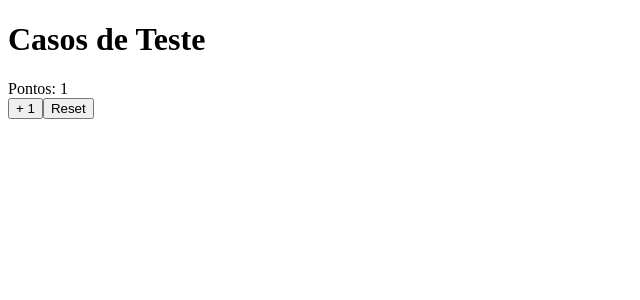
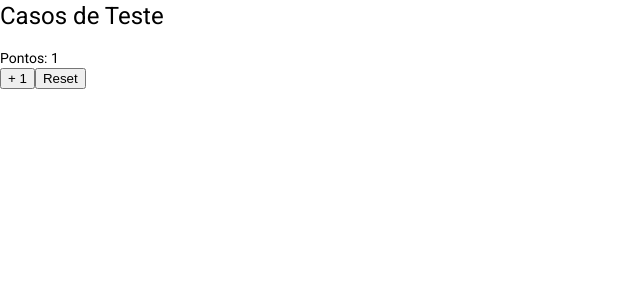
Before and after one commit to martins86/poc-angular-tests-unit-e2e, an Angular app: page / in a window 1280 px wide. Shown: the top 300 px of the page, without its empty margins (0-640 px from the left). Built offline with nearby package versions, Linux system fonts and the light colour scheme.

Commit message:
include angular material

```diff
--- a/angular.json
+++ b/angular.json
@@ -28,6 +28,7 @@
               "src/assets"
             ],
             "styles": [
+              "./node_modules/@angular/material/prebuilt-themes/indigo-pink.css",
               "src/styles.scss"
             ],
             "scripts": []
@@ -92,6 +93,7 @@
               "src/assets"
             ],
             "styles": [
+              "./node_modules/@angular/material/prebuilt-themes/indigo-pink.css",
               "src/styles.scss"
             ],
             "scripts": []
@@ -124,6 +126,7 @@
           }
         }
       }
-    }},
+    }
+  },
   "defaultProject": "poc-angular-tests-unit-e2e"
 }
--- a/package.json
+++ b/package.json
@@ -28,17 +28,19 @@
   "bugs": {
     "url": "https://github.com/martins86/poc-angular-tests-unit-e2e/issues"
   },
-  "engines" : {
-    "node" : "^12.18.3"
+  "engines": {
+    "node": "^12.18.3"
   },
   "homepage": "https://github.com/martins86/poc-angular-tests-unit-e2e#readme",
   "private": true,
   "dependencies": {
     "@angular/animations": "~10.1.1",
+    "@angular/cdk": "^10.2.7",
     "@angular/common": "~10.1.1",
     "@angular/compiler": "~10.1.1",
     "@angular/core": "~10.1.1",
     "@angular/forms": "~10.1.1",
+    "@angular/material": "^10.2.7",
     "@angular/platform-browser": "~10.1.1",
     "@angular/platform-browser-dynamic": "~10.1.1",
     "@angular/router": "~10.1.1",
--- a/src/app/app.module.ts
+++ b/src/app/app.module.ts
@@ -6,6 +6,7 @@
 import { AppComponent } from './app.component';
 
 import { HomeModule } from './pages/home/home.module';
+import { BrowserAnimationsModule } from '@angular/platform-browser/animations';
 
 @NgModule({
   declarations: [
@@ -16,6 +17,7 @@
     RouterModule,
     AppRoutingModule,
     HomeModule,
+    BrowserAnimationsModule,
   ],
   providers: [],
   bootstrap: [AppComponent]
--- a/src/index.html
+++ b/src/index.html
@@ -6,8 +6,10 @@
   <base href="/">
   <meta name="viewport" content="width=device-width, initial-scale=1">
   <link rel="icon" type="image/x-icon" href="favicon.ico">
+  <link href="https://fonts.googleapis.com/css?family=Roboto:300,400,500&display=swap" rel="stylesheet">
+  <link href="https://fonts.googleapis.com/icon?family=Material+Icons" rel="stylesheet">
 </head>
-<body>
+<body class="mat-typography">
   <app-root></app-root>
 </body>
 </html>
--- a/src/styles.scss
+++ b/src/styles.scss
@@ -1 +1,4 @@
 /* You can add global styles to this file, and also import other style files */
+
+html, body { height: 100%; }
+body { margin: 0; font-family: Roboto, "Helvetica Neue", sans-serif; }
```
Also changed, not shown: src/app/shared/material/material.module.ts (added, +12 -0 lines), src/app/shared/shared.module.ts (added, +12 -0 lines), 2 other files (tests, documents, lock files or other folders).
